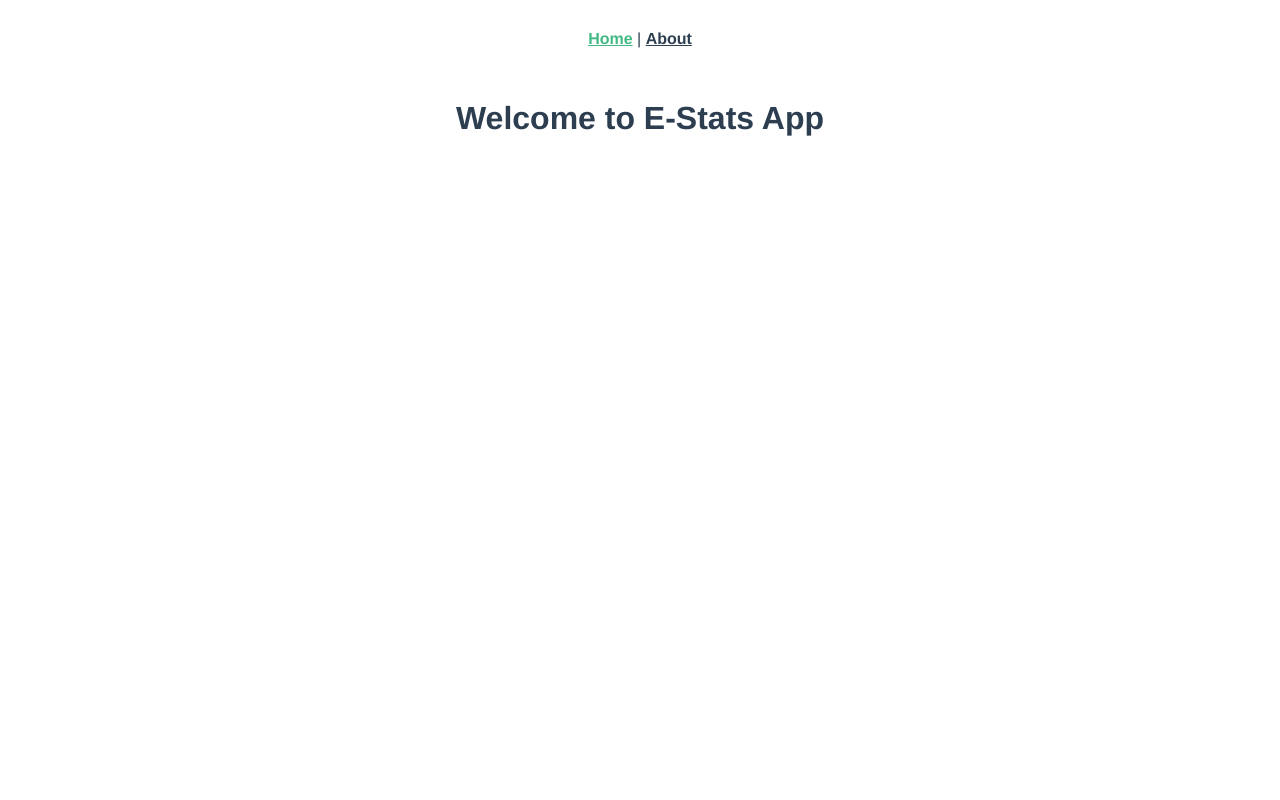
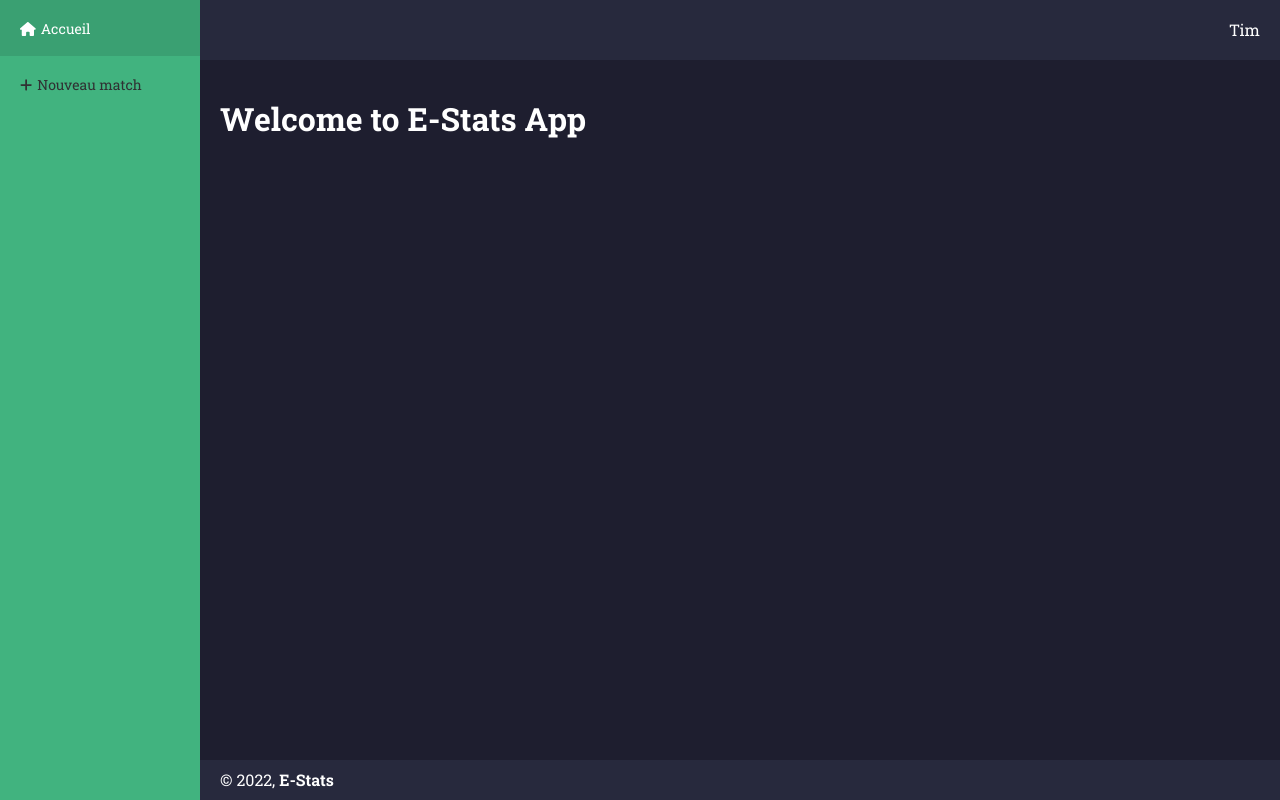
Before and after one commit to TimVaraillas/e-stats, a Vue app: page / in a window 1280 px wide. Built offline with nearby package versions, Linux system fonts and the light colour scheme.

Commit message:
+ Mise en place du layout principal

```diff
--- a/src/App.vue
+++ b/src/App.vue
@@ -1,30 +1,114 @@
 <template>
-  <nav>
-    <router-link to="/">Home</router-link> |
-    <router-link to="/about">About</router-link>
-  </nav>
-  <router-view/>
+  <el-container class="layout-container">
+    <el-aside>
+      <el-scrollbar>
+        <el-menu default-active="1">
+          <router-link to="/">
+            <el-menu-item index="1">
+            <i class="fas fa-home"></i>
+            <span v-if="!isCollapse">Accueil</span>
+            </el-menu-item>
+          </router-link>
+          <router-link to="/games/add">
+            <el-menu-item index="2">
+              <i class="fas fa-plus"></i>
+              <span v-if="!isCollapse">Nouveau match</span>
+            </el-menu-item>
+          </router-link>
+        </el-menu>
+      </el-scrollbar>
+    </el-aside>
+
+    <el-container>
+      <el-header>
+        <div class="toolbar">
+          <span>Tim</span>
+        </div>
+      </el-header>
+
+      <el-main>
+        <el-scrollbar>
+          <router-view />
+        </el-scrollbar>
+      </el-main>
+
+      <el-footer>
+        <span>© {{ new Date().getFullYear() }}, <b>E-Stats</b></span>
+      </el-footer>
+    </el-container>
+  </el-container>
 </template>
 
-<style lang="scss">
-#app {
-  font-family: Avenir, Helvetica, Arial, sans-serif;
-  -webkit-font-smoothing: antialiased;
-  -moz-osx-font-smoothing: grayscale;
-  text-align: center;
-  color: #2c3e50;
-}
+<script>
 
-nav {
-  padding: 30px;
+export default {
+  name: 'App',
+};
+</script>
 
-  a {
-    font-weight: bold;
-    color: #2c3e50;
+<style scoped lang="scss">
+  @import "./styles/variables.scss";
 
-    &.router-link-exact-active {
-      color: #42b983;
+  .layout-container {
+    font-family: 'Roboto Slab', serif;
+    background-color: $color-secondary;
+    color: $color-white;
+
+    .el-aside {
+      width: 200px;
+      height: 100vh;
+      color: var(--el-text-color-primary);
+      background-color: $color-primary;
+
+      .el-scrollbar {
+        background-color: transparent;
+
+        .el-menu {
+          border-right: none;
+          background-color: transparent;
+
+          a {
+            color: $color-black;
+            text-decoration: none;
+
+            span {
+              margin: 0 5px;
+            }
+          }
+          .el-menu-item {
+            &:hover {
+              background-color: darken($color-primary, 5%);
+            }
+            &.is-active {
+              background-color: darken($color-primary, 5%);
+              color: $color-white;
+            }
+          }
+        }
+      }
+    }
+
+    .el-header {
+      height: 60px;
+      position: relative;
+      background-color: $color-tertiary;
+      color: $color-white;
+
+      .toolbar {
+        height: 100%;
+        display: flex;
+        align-items: center;
+        justify-content: flex-end;
+      }
     }
   }
-}
+
+  .el-footer {
+    height: 40px;
+    background-color: $color-tertiary;
+    display: flex;
+    align-items: center;
+    justify-content: flex-start;
+  }
+
 </style>
```
